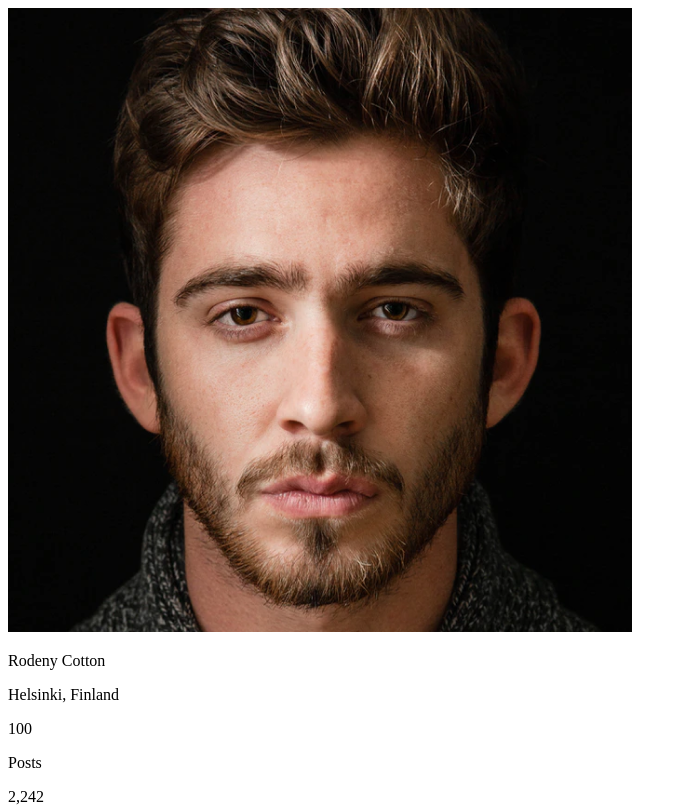
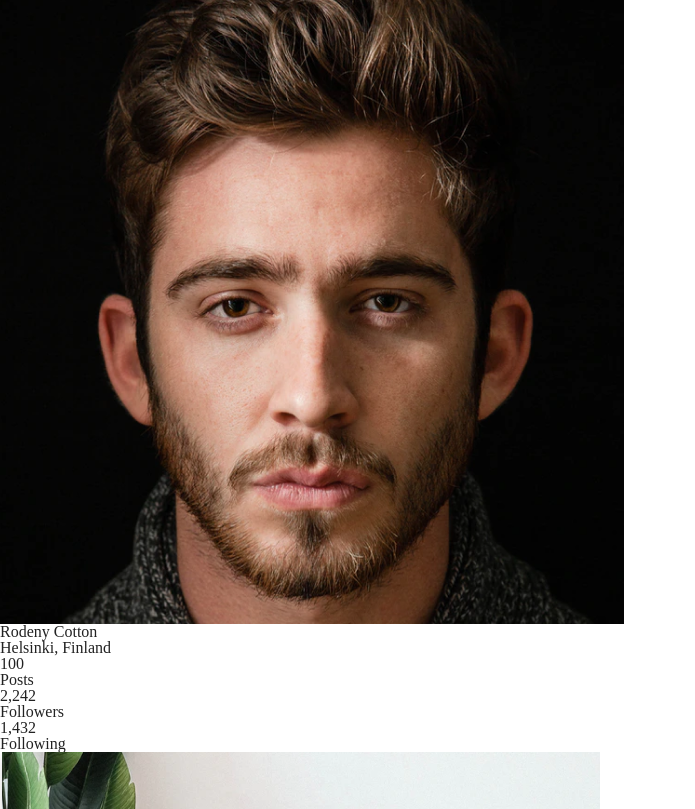
Before and after one commit to lexx54/gallery-example, a plain HTML site: page index.html in a window 1280 px wide. Shown: the top 809 px of the page, without its empty margins (0-695 px from the left). Drawn offline with Linux system fonts and the light colour scheme.

Commit message:
added main file

```diff
--- a/index.html
+++ b/index.html
@@ -20,7 +20,8 @@
       href="https://fonts.googleapis.com/css2?family=Poppins:wght@400;500&display=swap"
       rel="stylesheet"
     />
-
+    <link rel="stylesheet" href="css/reset.css" />
+    <link rel="stylesheet" href="css/main.css" />
     <title>Devchallenges</title>
   </head>
   <body>
```
Also changed, not shown: css/main.css (added).
